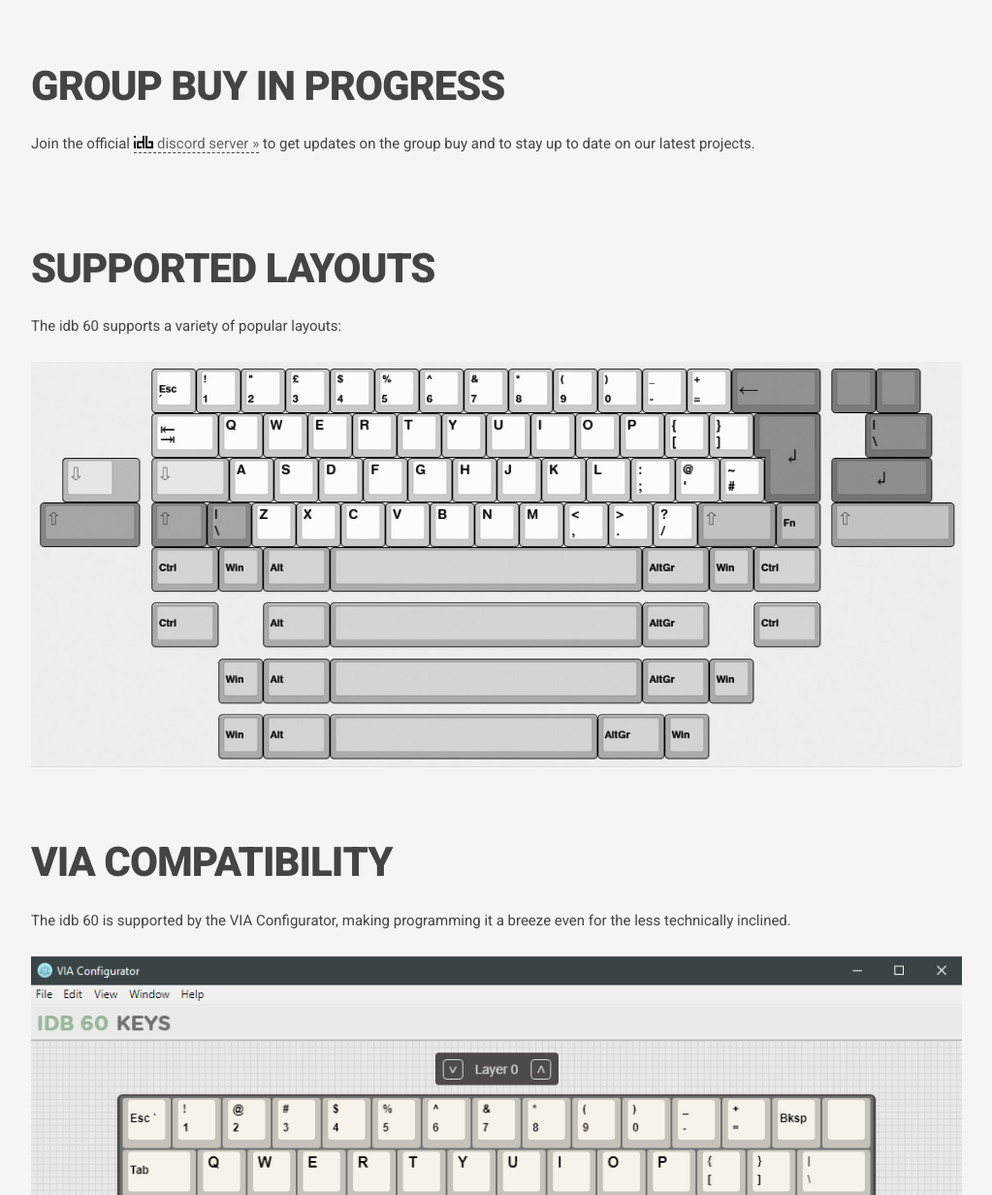
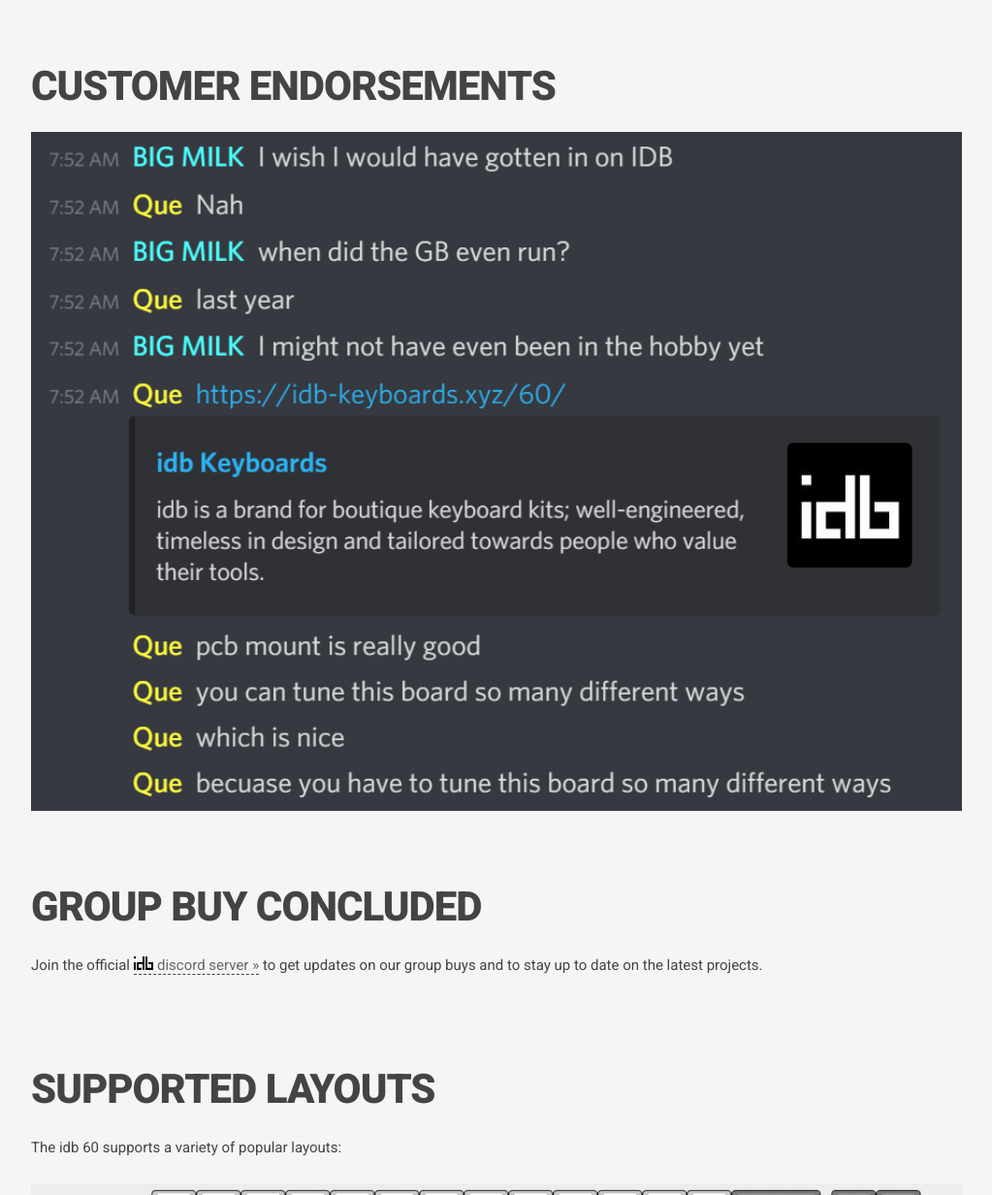
Before and after one commit to itspngu/idb.github.io, a plain HTML site: page 60/index.htm in a window 1280 px wide. Shown: the part 811-2043 px from the top of the page at 97% size, without its empty margins (128-1151 px from the left). Drawn offline with nearby package versions, Linux system fonts and the light colour scheme.

Commit message:
Update index.htm

```diff
--- a/60/index.htm
+++ b/60/index.htm
@@ -64,8 +64,14 @@
 			</div>
 			<div class="row">
 				<div class="twelve columns">
-					<h2>Group buy in progress</h2>
-					<p>Join the official <a href="https://discord.gg/scjWXHX" target="_new" style="border-bottom: 1px dashed #444;"><img src="../img/logo_bow.svg" style="height: 10pt; display: inline-block;" alt="idb"/> discord server »</a> to get updates on the group buy and to stay up to date on our latest projects.</p>
+					<h2>Customer Endorsements</h2>
+					<img src="../img/60/idb_feedback_que.png" alt="Customer Feedback" style="width: 100%">
+				</div>
+			</div>
+			<div class="row">
+				<div class="twelve columns">
+					<h2>Group buy concluded</h2>
+					<p>Join the official <a href="https://discord.gg/scjWXHX" target="_new" style="border-bottom: 1px dashed #444;"><img src="../img/logo_bow.svg" style="height: 10pt; display: inline-block;" alt="idb"/> discord server »</a> to get updates on our group buys and to stay up to date on the latest projects.</p>
 				</div>
 			</div>
 			<div class="row">
```
